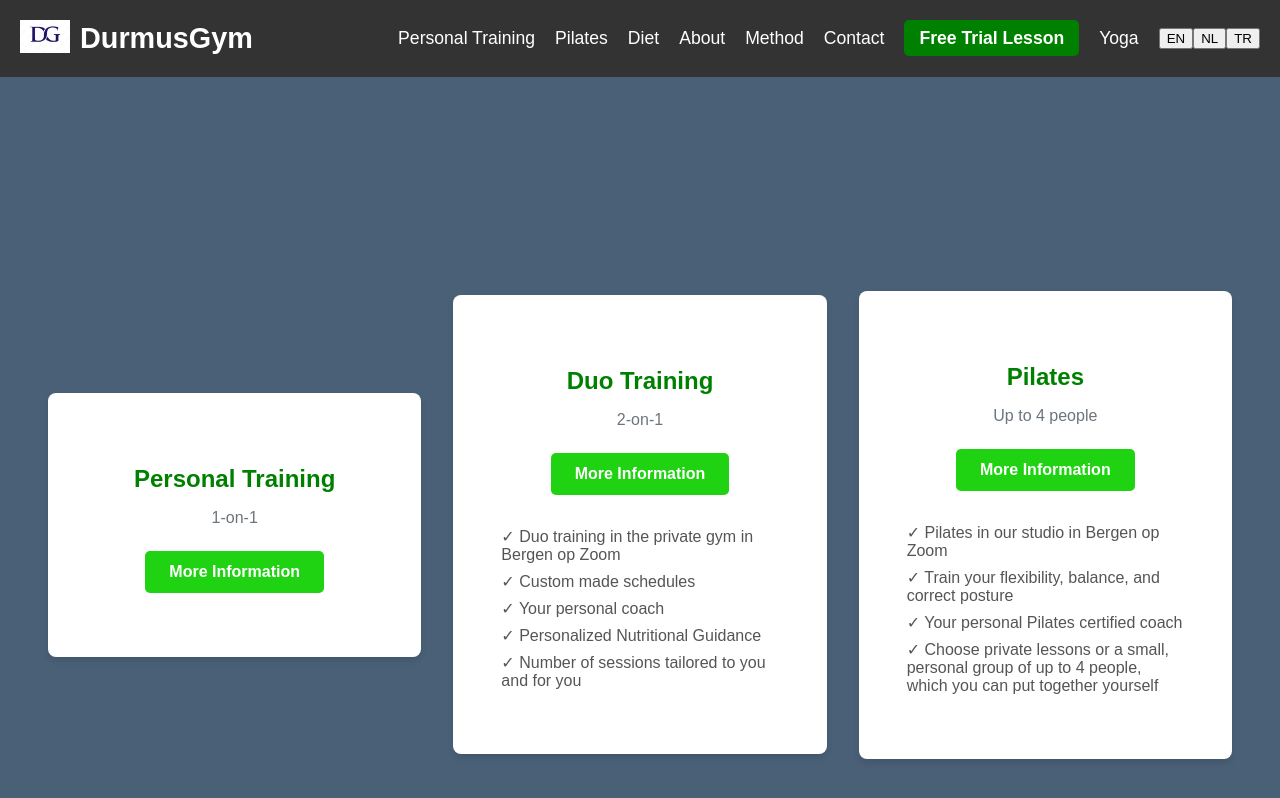
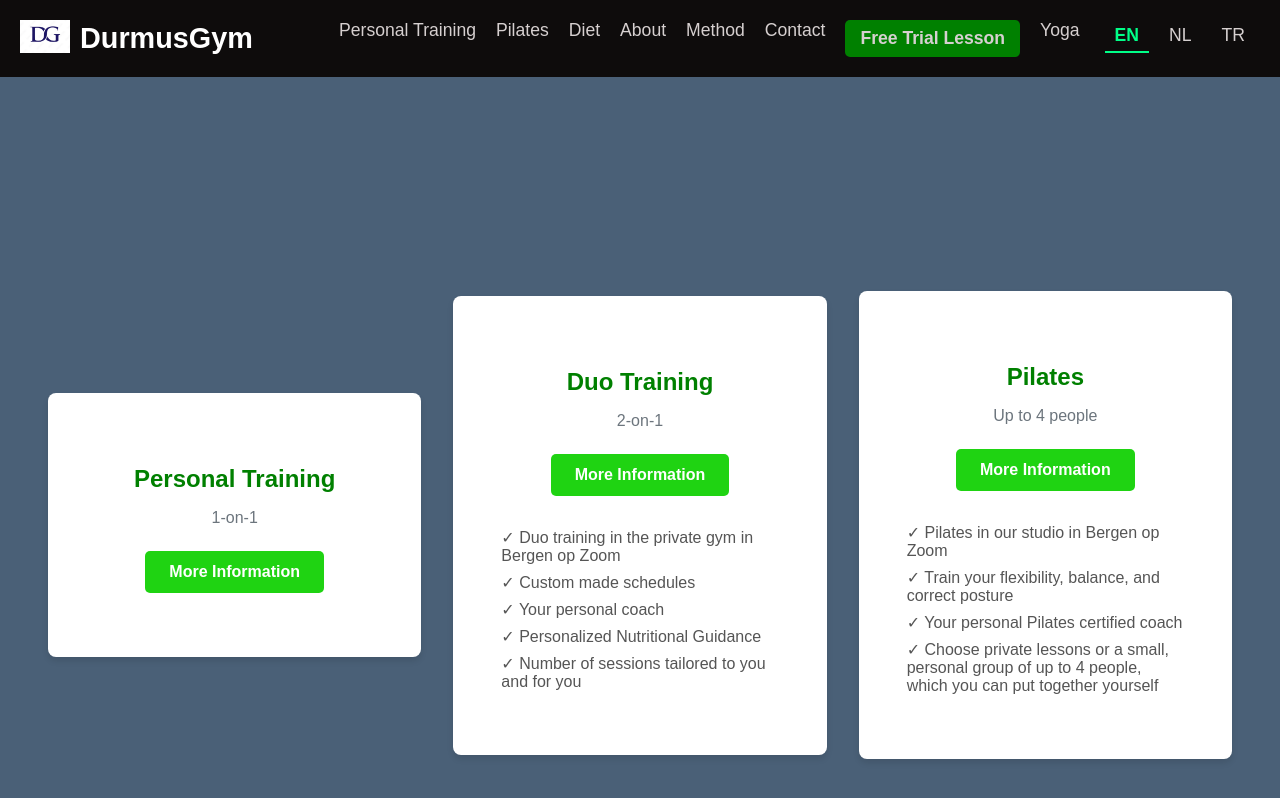
Before and after one commit to mustafadurmusNl/durmusGym, a React (Create React App) app in the folder client/: page / in a window 1280 px wide. Shown: the top 798 px of the page. Built offline with nearby package versions, Linux system fonts and the light colour scheme; no server answers.

Commit message:
Navbar was styled

```diff
--- a/client/src/components/Navbar.js
+++ b/client/src/components/Navbar.js
@@ -1,13 +1,14 @@
 // src/components/NavBar.js
 import React, { useContext } from "react";
-import { Link } from "react-router-dom";
+import { Link, useLocation } from "react-router-dom"; // Import useLocation
 import { useTranslation } from "react-i18next";
 import { LanguageContext } from "../context/languageContext"; // Import LanguageContext
 import "../styles/Navbar.css";
 
 const NavBar = () => {
-  const { t } = useTranslation(); // Use i18n translation
+  const { t, i18n } = useTranslation(); // Use i18n translation
   const { changeLanguage } = useContext(LanguageContext); // Access language context
+  const location = useLocation(); // Get current route
 
   return (
     <nav className="navbar">
@@ -20,19 +21,51 @@ const NavBar = () => {
         </Link>
       </div>
       <ul className="navbar-links">
-        <li><Link to="/personal-training">{t("navbar.personalTraining")}</Link></li>
-        <li><Link to="/pilates">{t("navbar.pilates")}</Link></li>
-        <li><Link to="/diet">{t("navbar.diet")}</Link></li>
-        <li><Link to="/about">{t("navbar.about")}</Link></li>
-        <li><Link to="/method">{t("navbar.method")}</Link></li>
-        <li><Link to="/contact">{t("navbar.contact")}</Link></li>
-        <li><Link to="/free-trial" className="cta">{t("navbar.freeTrial")}</Link></li>
-        <li><Link to="/yoga">{t("navbar.yoga")}</Link></li>
-        {/* Language Switcher */}
+        <li className={location.pathname === "/personal-training" ? "active" : ""}>
+          <Link to="/personal-training">{t("navbar.personalTraining")}</Link>
+        </li>
+        <li className={location.pathname === "/pilates" ? "active" : ""}>
+          <Link to="/pilates">{t("navbar.pilates")}</Link>
+        </li>
+        <li className={location.pathname === "/diet" ? "active" : ""}>
+          <Link to="/diet">{t("navbar.diet")}</Link>
+        </li>
+        <li className={location.pathname === "/about" ? "active" : ""}>
+          <Link to="/about">{t("navbar.about")}</Link>
+        </li>
+        <li className={location.pathname === "/method" ? "active" : ""}>
+          <Link to="/method">{t("navbar.method")}</Link>
+        </li>
+        <li className={location.pathname === "/contact" ? "active" : ""}>
+          <Link to="/contact">{t("navbar.contact")}</Link>
+        </li>
+        <li className={location.pathname === "/free-trial" ? "active cta" : "cta"}>
+          <Link to="/free-trial">{t("navbar.freeTrial")}</Link>
+        </li>
+        <li className={location.pathname === "/yoga" ? "active" : ""}>
+          <Link to="/yoga">{t("navbar.yoga")}</Link>
+        </li>
+
+        {/* Language Switcher with Active Highlight */}
         <li className="language-switcher">
-          <button onClick={() => changeLanguage("en")}>EN</button>
-          <button onClick={() => changeLanguage("nl")}>NL</button>
-          <button onClick={() => changeLanguage("tr")}>TR</button>
+          <button
+            className={i18n.language === "en" ? "active" : ""}
+            onClick={() => changeLanguage("en")}
+          >
+            EN
+          </button>
+          <button
+            className={i18n.language === "nl" ? "active" : ""}
+            onClick={() => changeLanguage("nl")}
+          >
+            NL
+          </button>
+          <button
+            className={i18n.language === "tr" ? "active" : ""}
+            onClick={() => changeLanguage("tr")}
+          >
+            TR
+          </button>
         </li>
       </ul>
     </nav>
--- a/client/src/styles/Navbar.css
+++ b/client/src/styles/Navbar.css
@@ -2,7 +2,7 @@
   display: flex;
   justify-content: space-between;
   align-items: center;
-  background-color: #333;
+  background-color: #0e0c0c;
   padding: 20px 20px; /* Increased padding to make the navbar thicker */
 }
 
@@ -37,13 +37,23 @@
 }
 
 .navbar-links a {
-  color: #fff;
+  color: #d6d0d0;
   text-decoration: none;
   font-size: 1.1rem; /* Slightly larger font size */
   transition: color 0.3s;
 }
 
+/* Active Page Highlight */
+.navbar-links li.active {
+  font-weight: bold;
+  border-bottom: 2px solid #ff6600; /* Highlight color */
+}
 
+.navbar-links li.active a {
+  color: #ff6600; /* Highlight text color */
+}
+
+/* Call-to-Action Button */
 .cta {
   background-color: green;
   padding: 8px 15px; /* Slightly larger padding for the button */
@@ -52,3 +62,27 @@
   font-weight: bold;
   font-size: 1rem;
 }
+
+/* Language Button Styling */
+.language-switcher {
+  display: flex;
+  gap: 10px;
+}
+
+.language-switcher button {
+  background: none;
+  border: none;
+  cursor: pointer;
+  font-size: 1.1rem;
+  padding: 5px 10px;
+  margin: 0 5px;
+  color: #d6d0d0;
+  transition: all 0.3s ease;
+}
+
+/* Active Language Highlight */
+.language-switcher button.active {
+  font-weight: bold;
+  color: #00ff88; /* Highlighted language color */
+  border-bottom: 2px solid #00ff88;
+}
```
